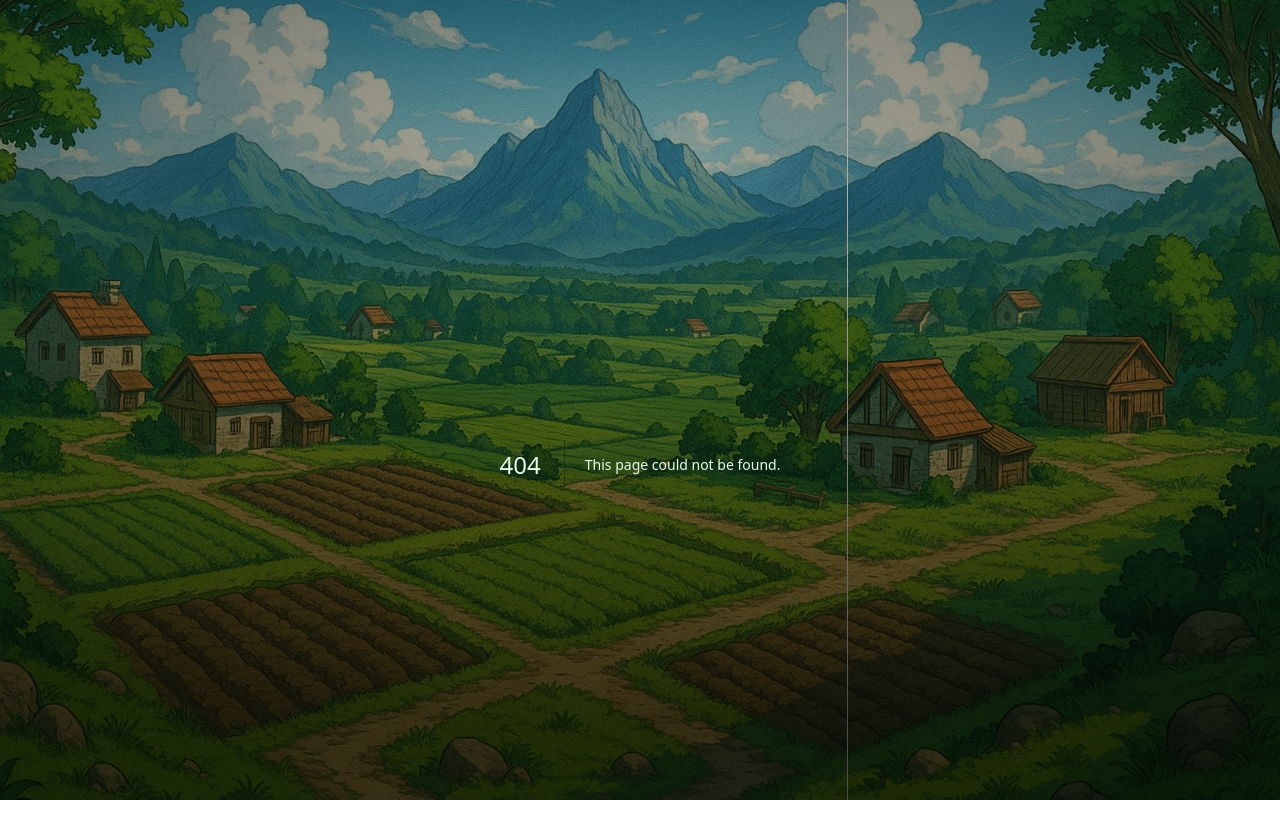
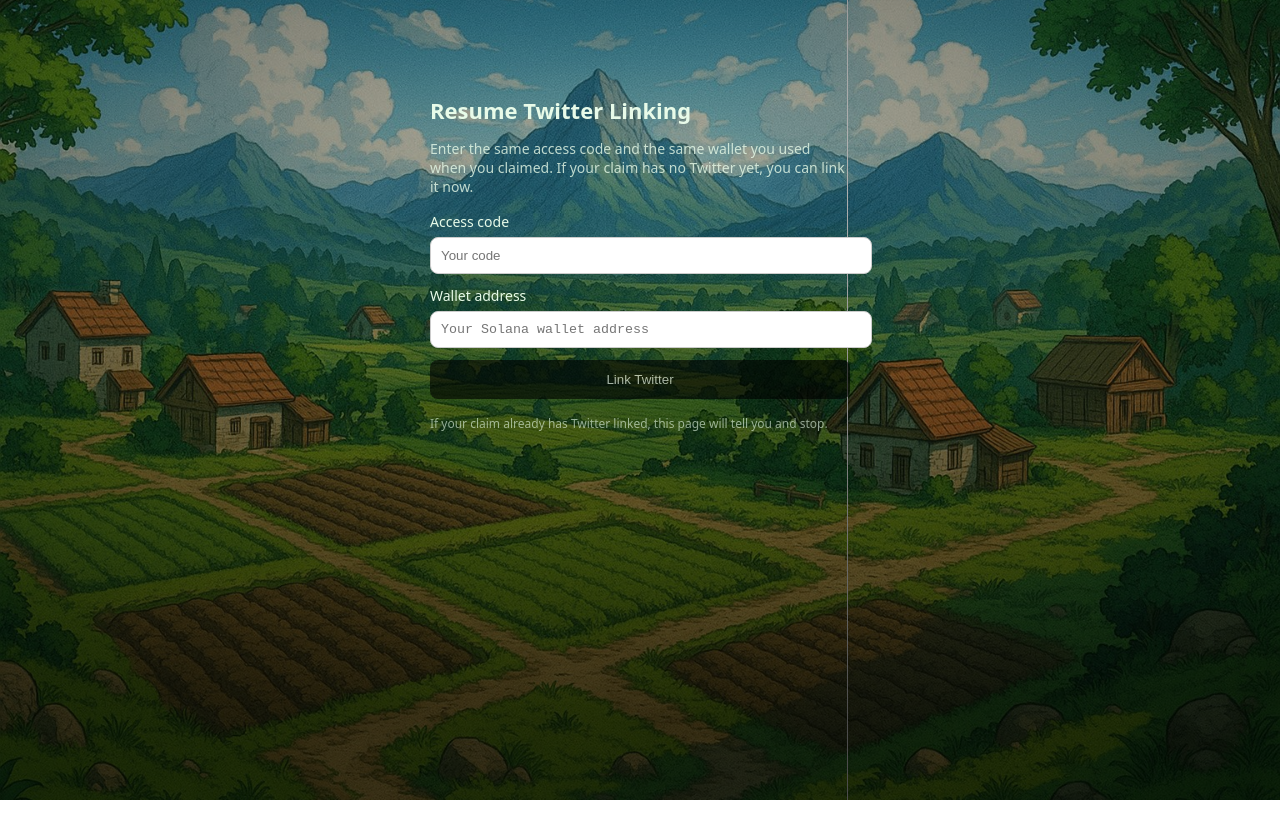
Before and after one commit to thewolfofwolves/plowed-access, a Next.js app: page /resume in a window 1280 px wide. Before the commit this address had no page. Shown: the top 838 px of the page. Built offline with nearby package versions, Linux system fonts and the light colour scheme.

Commit message:
Create page.js

```diff
--- /dev/null
+++ b/app/resume/page.js
@@ -0,0 +1,79 @@
+// app/resume/page.js
+"use client";
+import { useState } from "react";
+
+export default function Resume() {
+  const [code, setCode] = useState("");
+  const [wallet, setWallet] = useState("");
+  const [err, setErr] = useState(null);
+  const [loading, setLoading] = useState(false);
+
+  async function submit(e) {
+    e.preventDefault();
+    setErr(null);
+    setLoading(true);
+    try {
+      const res = await fetch("/api/resume", {
+        method: "POST",
+        headers: { "content-type": "application/json" },
+        body: JSON.stringify({ code, wallet })
+      });
+      const j = await res.json();
+      if (!res.ok) {
+        setErr(j.error || "Something went wrong");
+        return;
+      }
+      window.location.href = j.url; // /api/x/start?mode=link&claim=...
+    } catch (_) {
+      setErr("Network error");
+    } finally {
+      setLoading(false);
+    }
+  }
+
+  return (
+    <main style={{ maxWidth: 420, margin: "40px auto", padding: 16 }}>
+      <h1 style={{ fontSize: 22, fontWeight: 600, marginBottom: 12 }}>
+        Resume Twitter Linking
+      </h1>
+      <p style={{ fontSize: 14, opacity: 0.8, marginBottom: 16 }}>
+        Enter the same access code and the same wallet you used when you claimed. If your claim has no Twitter yet, you can link it now.
+      </p>
+
+      <form onSubmit={submit}>
+        <label style={{ display: "block", fontSize: 14, marginBottom: 6 }}>Access code</label>
+        <input
+          value={code}
+          onChange={(e) => setCode(e.target.value)}
+          placeholder="Your code"
+          style={{ width: "100%", padding: 10, border: "1px solid #ccc", borderRadius: 8, marginBottom: 12 }}
+        />
+
+        <label style={{ display: "block", fontSize: 14, marginBottom: 6 }}>Wallet address</label>
+        <input
+          value={wallet}
+          onChange={(e) => setWallet(e.target.value)}
+          placeholder="Your Solana wallet address"
+          style={{ width: "100%", padding: 10, border: "1px solid #ccc", borderRadius: 8, marginBottom: 12, fontFamily: "monospace" }}
+        />
+
+        {err && <div style={{ color: "#b00020", fontSize: 14, marginBottom: 12 }}>{err}</div>}
+
+        <button
+          type="submit"
+          disabled={loading || !code || !wallet}
+          style={{
+            width: "100%", padding: 12, borderRadius: 8,
+            background: "#000", color: "#fff", border: "none", opacity: loading || !code || !wallet ? 0.6 : 1
+          }}
+        >
+          {loading ? "Checking…" : "Link Twitter"}
+        </button>
+      </form>
+
+      <p style={{ fontSize: 12, opacity: 0.6, marginTop: 16 }}>
+        If your claim already has Twitter linked, this page will tell you and stop.
+      </p>
+    </main>
+  );
+}
```
